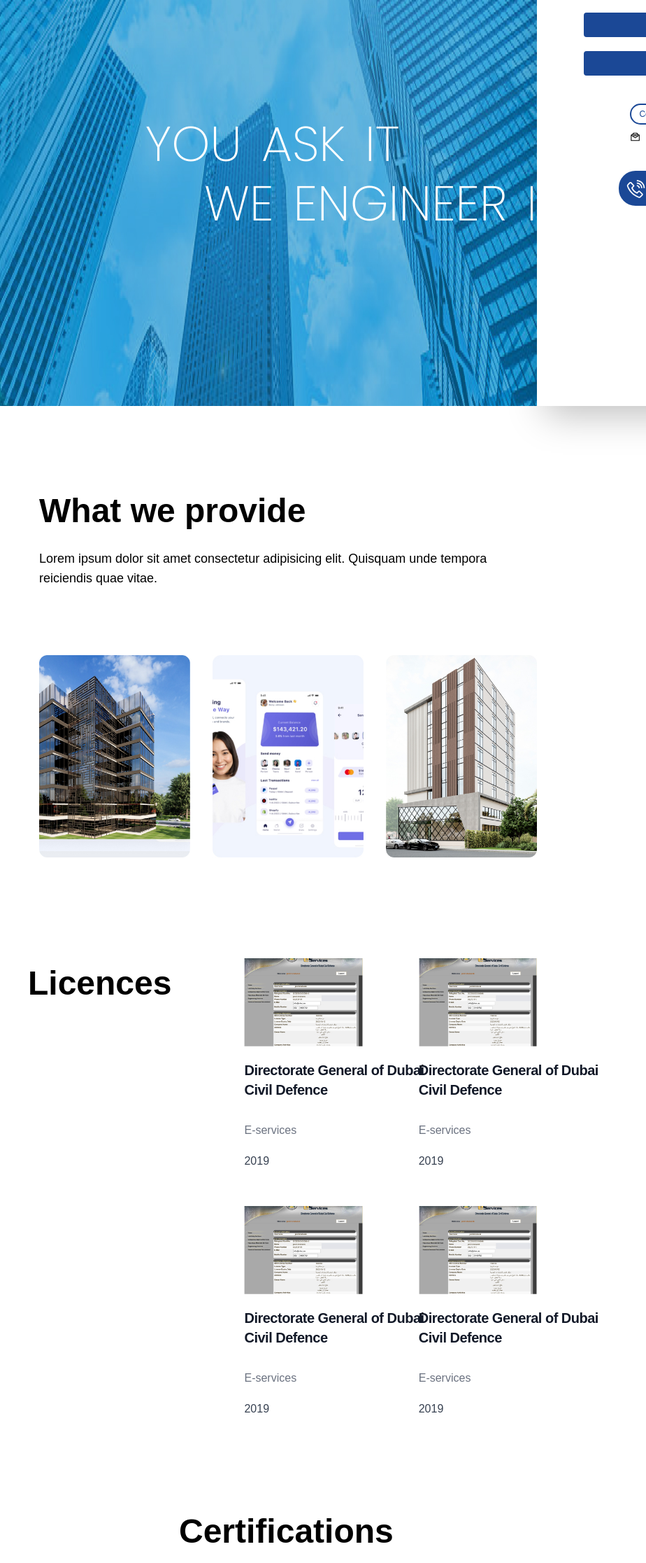
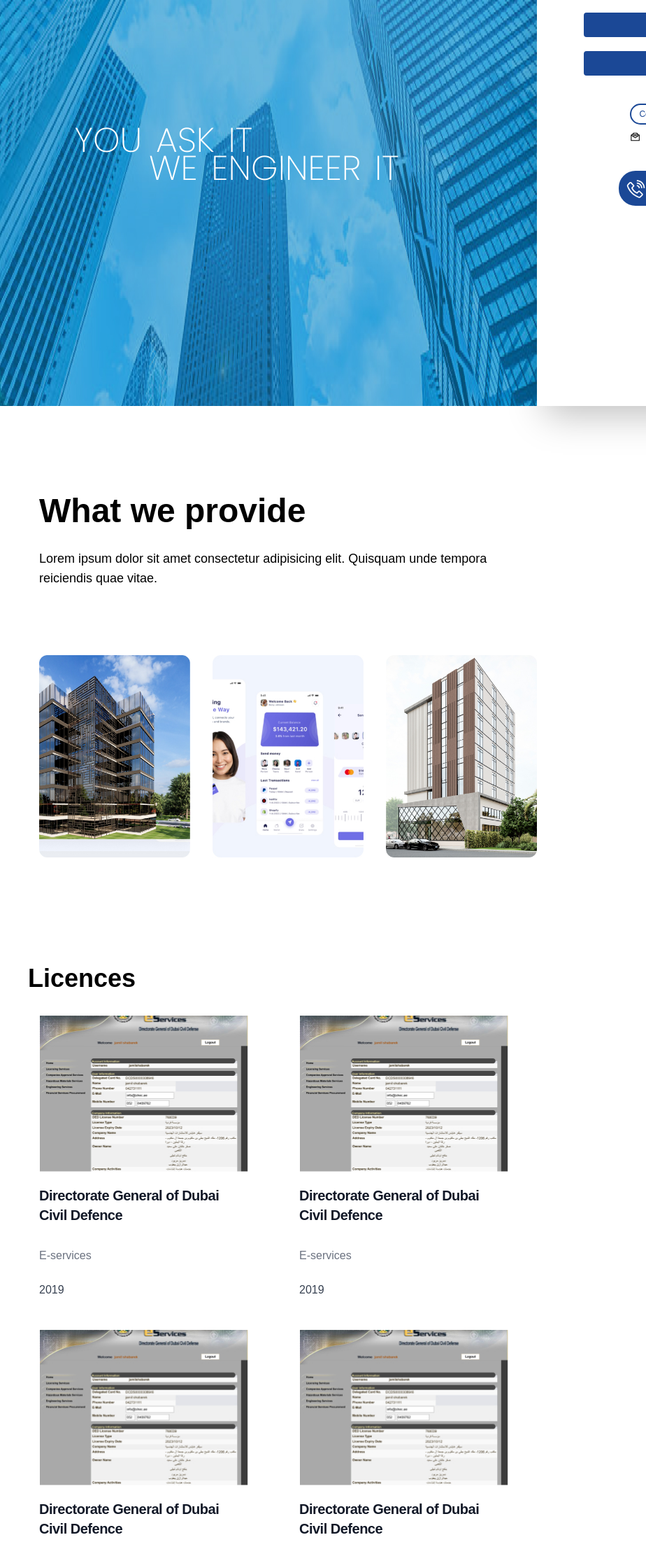
Before and after one commit to marwahavanshika/SHEC, a Next.js app: page /About_Us in a window 768 px wide. Shown: the part 220-2453 px from the top of the page at 70% size, 924 px wide, since content can reach past the window. Built offline with nearby package versions, Linux system fonts and the light colour scheme; a web font is replaced by a local one; what tailwindcss-animated would draw is missing.

Commit message:
started about us page responsiveness

```diff
--- a/app/(Pages)/About_Us/About.css
+++ b/app/(Pages)/About_Us/About.css
@@ -51,3 +51,51 @@
 .ceo-thought{
     box-shadow: 16.187px 11.331px 32.373px 0px rgba(0, 0, 0, 0.08);
 }
+
+@media screen and (max-width:430px) {
+
+}
+
+@media screen and (min-width: 431px) and (max-width: 770px) {
+    .cer{
+        margin-bottom: 30px;
+    }
+    .certi{
+        display: grid;
+        grid-template-columns: 1fr 1fr;
+    }
+    .Licence{
+        display: grid;
+    }
+    .Licence p{
+        margin-bottom: 25px;
+    }
+    .img-text {
+        position: absolute;
+        top: 360px;
+        color: white;
+        left: 55px;
+        font-size: 70px;
+        font-variant: small-caps;
+        font-family: 'Poppins';
+    }
+}
+
+@media screen and (min-width: 771px) and (max-width: 1024px) {
+    .img-text {
+        position: absolute;
+        top: 280px;
+        color: white;
+        left: 100px;
+        font-size: 90px;
+        font-variant: small-caps;
+        font-family: 'Poppins';
+    }
+    .cer img {
+        height: 450px;
+    }
+    .ceo-card {
+        width: 864.91px;
+        height: 418.95px;
+    }
+}
--- a/app/(Pages)/About_Us/page.tsx
+++ b/app/(Pages)/About_Us/page.tsx
@@ -42,7 +42,7 @@ export default function AboutUs () {
                 <br/>
                 <br/>
                 <br />
-                <h3 className="font-bold text-5xl/[60px]">What we provide</h3>
+                <h3 className="font-bold lg:font-[600px] xl:font-bold text-5xl/[60px] lg:text-4xl/[30px] xl:text-5xl/[60px]">What we provide</h3>
                 <br/>
                 <p className="font-normal text-lg">Lorem ipsum dolor sit amet consectetur adipisicing elit. Quisquam unde tempora reiciendis quae vitae.</p>
                 <br/>
@@ -51,9 +51,9 @@ export default function AboutUs () {
                 <br/>
             </div>
 
-            <div className='ml-14 flex flex-1 gap-x-8 mb-36'>
+            <div className='ml-14 lg:mr-[55px] xl:mr-[0px] flex flex-1 gap-x-8 mb-36'>
                 <div className="parent text-center">
-                    <Image src="/images/bldg1.jpg" alt="bldg1" width="367"  height="0" className='about-image1' />
+                    <Image src="/images/bldg1.jpg" alt="bldg1"   width="367" height="0" className='about-image1' />
                 </div>
                 <div className="parent text-center">
                     <Image src="/images/bldg2.jpg" alt="bldg2" width="367"  height="0" className='about-image2' />
@@ -63,9 +63,9 @@ export default function AboutUs () {
                 </div>
             </div>
 
-            <div className='flex flex-1 gap-x-8 mb-24'>
-                <p className='font-bold text-5xl/[57x] ml-10'>Licences</p>
-                <div className='licence-container pl-8 grid grid-cols-2 ml-10 gap-x-20'>
+            <div className='Licence flex flex-1 gap-x-8 mb-24 w-full lg:w-[95%] xl:w-full'>
+                <p className='font-bold text-5xl/[57px] md:text-4xl/[57px]  lg:text-4xl/[57px] xl:text-5xl/[57px] ml-10'>Licences</p>
+                <div className='licence-container pl-8 md:pl-4 lg:pl-8 xl:pl-8 grid grid-cols-2 ml-10 gap-x-20 md:gap-x-8 lg:gap-x-20 xl:gap-x-20'>
                                 {licence.map(licence => (
                                     <Licencecard
                                     title={licence.licenceTitle}
@@ -78,28 +78,28 @@ export default function AboutUs () {
             </div>
 
             <div>
-                <p className='font-bold text-5xl/[30px] ml-64 mb-16 justify-center'>Certifications</p>
-                <div className='ml-14 flex flex-1 gap-x-8 mb-36 justify-center'>
+                <p className='font-bold text-5xl/[30px] lg:text-4xl/[30px] xl:text-5xl/[30px] ml-56 lg:ml-14 xl:ml-[168px] mb-16 justify-center'>Certifications</p>
+                <div className='certi ml-14 lg:ml-[118px] xl:ml-14 flex flex-1 lg:w-[80%] xl:w-[90%] gap-x-8 lg:gap-0 xl:gap-x-8 mb-36 justify-center'>
                     <div className="cer text-center">
-                        <Image src="/images/certificate1.jpg" alt="bldg1" width="337"  height="0" className='about-image1 mb-12' />
+                        <Image src="/images/certificate1.jpg" alt="bldg1"  className='about-image1 w-[337px] lg:w-[290px] xl:w-[337px] mb-12' width="337"  height="0" />
                         <div className='w-80'>
-                            <p className='text-center font-semibold text-sm text-[#1B4896]'>
+                            <p className=' text-center font-semibold text-sm text-[#1B4896] lg:mr-[25px] xl:mr-[0px]'>
                             QUALITY MANAGEMENT SYSTEM CERTIFICATE OF APPROVAL
                             </p>
                         </div>
                     </div>
                     <div className="cer text-center">
-                        <Image src="/images/certificate2.jpg" alt="bldg2" width="337"  height="0" className='about-image2 mb-12' />
+                        <Image src="/images/certificate2.jpg" alt="bldg2" className='about-image2 w-[337px] lg:w-[290px] xl:w-[337px] mb-12' width="337"  height="0"/>
                         <div className='w-80'>
-                            <p className='text-center font-semibold text-sm text-[#1B4896]'>
+                            <p className=' text-center font-semibold text-sm text-[#1B4896] lg:mr-[25px] xl:mr-[0px]'>
                             ENVIRONMENTAL MANAGEMENT SYSTEM CERTIFICATE OF APPROVAL
                             </p>
                         </div>
                     </div>
                     <div className="cer text-center ">
-                        <Image src="/images/certificate3.jpg" alt="bldg3" width="337"  height="0" className='about-image3 mb-12' />
+                        <Image src="/images/certificate3.jpg" alt="bldg3"  className='about-image3 w-[337px] lg:w-[290px] xl:w-[337px] mb-12' width="337"  height="0"/>
                         <div className='w-80'>
-                            <p className='text-center font-semibold text-sm text-[#1B4896]'>
+                            <p className=' text-center font-semibold text-sm text-[#1B4896] lg:mr-[15px] xl:mr-[0px]'>
                             OCCUPATIONAL HEALTH AND SAFETY MANAGEMENT SYSTEM CERTIFICATE OF APPROVAL
                             </p>
                         </div>
@@ -108,9 +108,9 @@ export default function AboutUs () {
             </div>
 
 
-            <div>
+            <div className='w-full lg:w-[95%] xl:w-full'>
                 <div className='justify-center'>
-                    <p className='font-bold text-4xl/[30px] ml-80 mb-16'>Client Reviews</p>
+                    <p className='font-bold text-4xl/[30px] ml-80 lg:ml-16 xl:ml-[300px] mb-16'>Client Reviews</p>
                 </div>
                 <div className="ml-14 flex flex-1 gap-x-8 mb-4 justify-center">
                     <Image src="/images/client.jpg" alt="bldg2" width="280"  height="0" className='about-image2 mb-12 rounded-2xl' />
```
